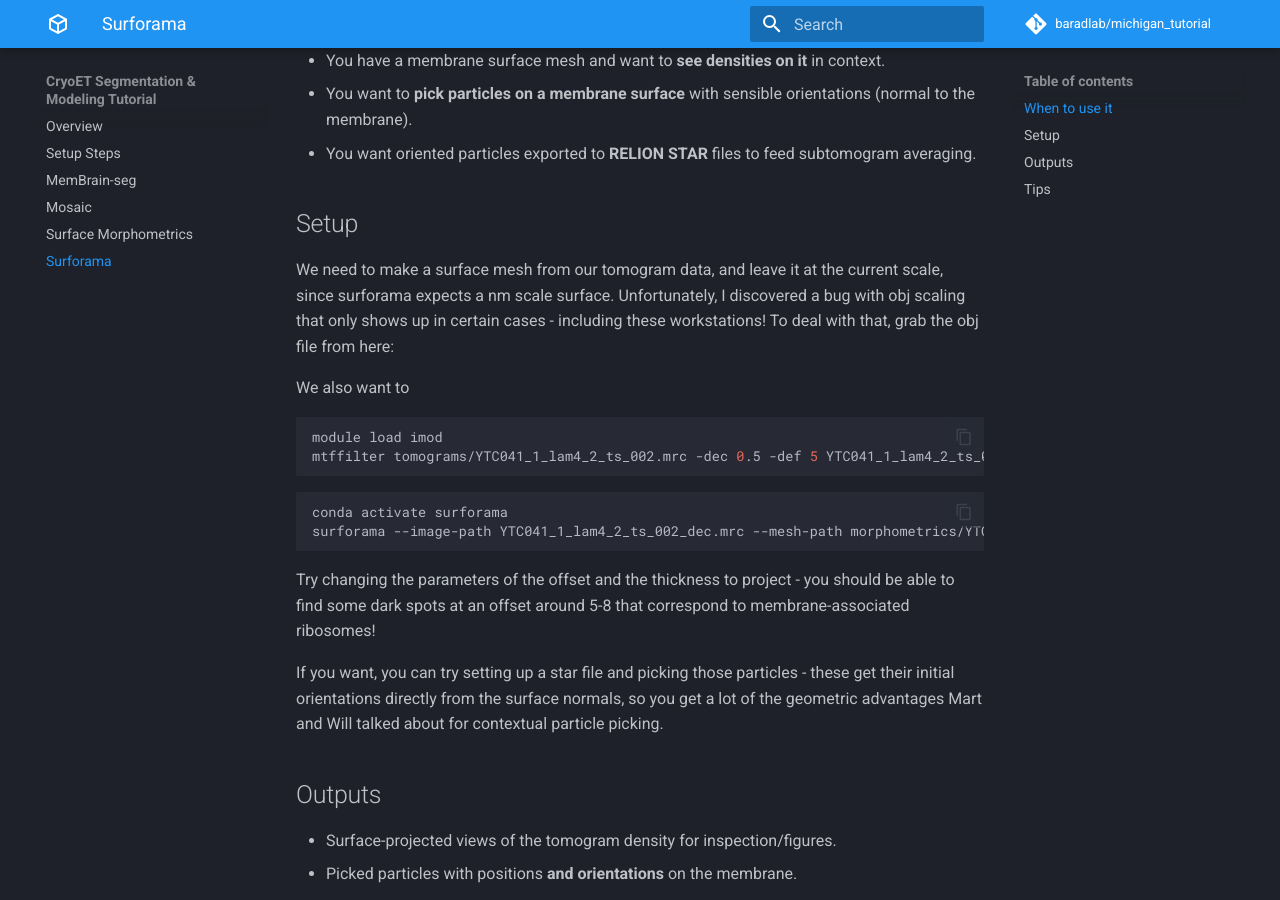
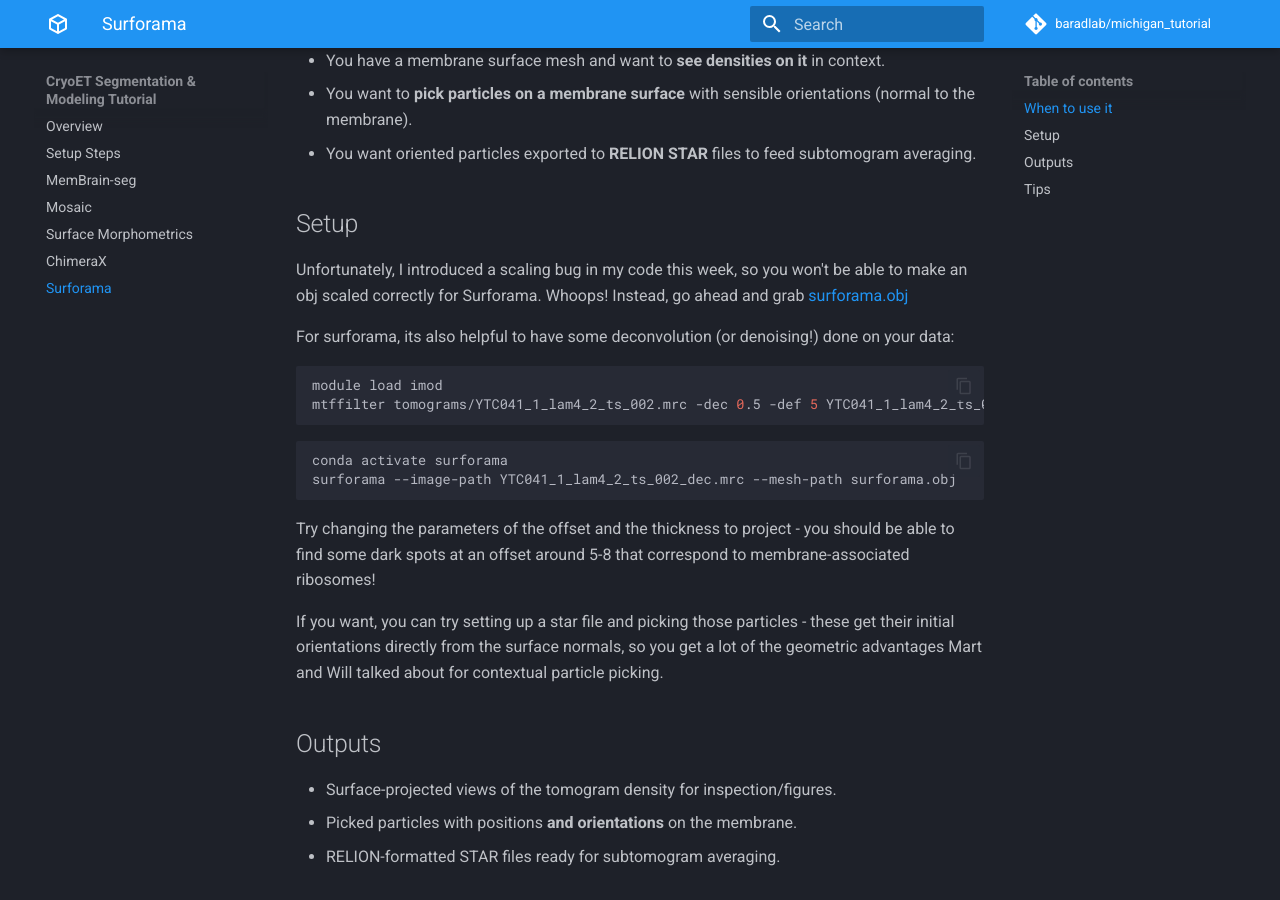
Before and after one commit to baradlab/michigan_tutorial, an MkDocs documentation site: the page built from docs/surforama.md, in a window 1280 px wide and 900 px high, scrolled down 570 px. Built offline with MkDocs 1.6.1 and Material for MkDocs 9.7.7, drawn with Linux system fonts in a browser that asks for light colours; comment, search, counter and statistics services are not loaded; the version menu is left out.

Commit message:
static files

````diff
--- a/docs/surforama.md
+++ b/docs/surforama.md
@@ -15,10 +15,9 @@ It pairs naturally with the surfaces we build in [Surface Morphometrics](morphom
 * You want oriented particles exported to **RELION STAR** files to feed subtomogram averaging.
 
 ## Setup
-We need to make a surface mesh from our tomogram data, and leave it at the current scale, since surforama expects a nm scale surface. Unfortunately, I discovered a bug with obj scaling that only shows up in certain cases - including these workstations! To deal with that, grab the obj file from here:
+Unfortunately, I introduced a scaling bug in my code this week, so you won't be able to make an obj scaled correctly for Surforama. Whoops! Instead, go ahead and grab [surforama.obj](static/surforama.obj)
 
-
-We also want to
+For surforama, its also helpful to have some deconvolution (or denoising!) done on your data:
 ```bash
 module load imod
 mtffilter tomograms/YTC041_1_lam4_2_ts_002.mrc -dec 0.5 -def 5 YTC041_1_lam4_2_ts_002_dec.mrc
@@ -26,7 +25,7 @@ mtffilter tomograms/YTC041_1_lam4_2_ts_002.mrc -dec 0.5 -def 5 YTC041_1_lam4_2_t
 
 ```bash
 conda activate surforama
-surforama --image-path YTC041_1_lam4_2_ts_002_dec.mrc --mesh-path morphometrics/YTC041_1_lam4_2_ts_002_labels_OMM.AVV_rh9_curvedness_VV.obj
+surforama --image-path YTC041_1_lam4_2_ts_002_dec.mrc --mesh-path surforama.obj
 ```
 
 Try changing the parameters of the offset and the thickness to project - you should be able to find some dark spots at an offset around 5-8 that correspond to membrane-associated ribosomes!
--- a/mkdocs.yml
+++ b/mkdocs.yml
@@ -16,6 +16,7 @@ nav:
   - MemBrain-seg: membrain.md
   - Mosaic: mosaic.md
   - Surface Morphometrics: morphometrics.md
+  - ChimeraX: chimerax.md
   - Surforama: surforama.md
 
 theme:
````
Also changed, not shown: docs/chimerax.md (+18 -0 lines), docs/morphometrics.md (+1 -1 lines), 2 other files.
